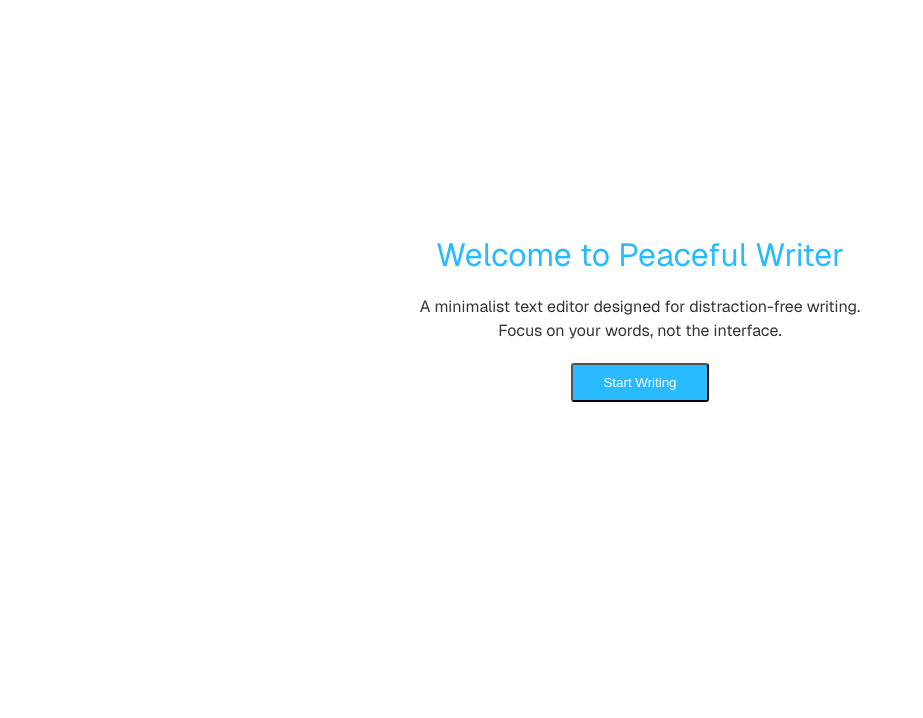
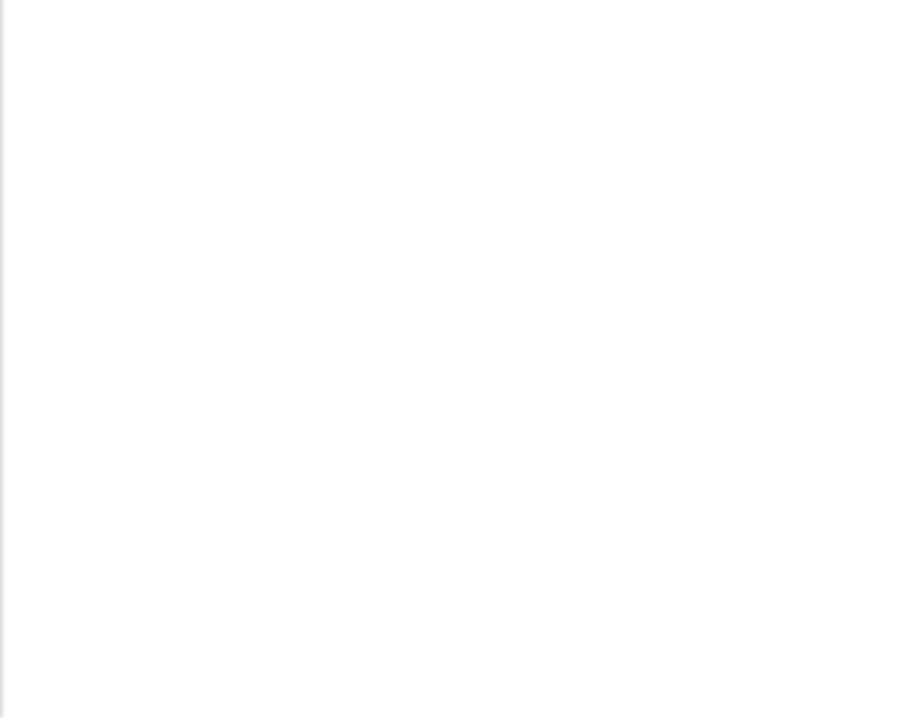
Before and after one commit to exilimz/peaceful-writing2, a website: page index.html in a window 1280 px wide. Shown: the part 82-800 px from the top of the page, without its empty margins (0-923 px from the left). Drawn offline with Linux system fonts and the light colour scheme.

Commit message:
splash screen gone

```diff
--- a/index.html
+++ b/index.html
@@ -12,17 +12,6 @@
     <meta name="description" content="Minimalist, distraction-free online text editor.">
 </head>
 <body spellcheck="false">
-    <!-- Splash Screen -->
-    <div id="splash_screen">
-        <div id="splash_content">
-            <div id="splash_block">
-                <h1>Welcome to Peaceful Writer</h1>
-                <p>A minimalist text editor designed for distraction-free writing. Focus on your words, not the interface.</p>
-                <button id="start_writing">Start Writing</button>
-            </div>
-        </div>
-    </div>
-
     <!-- Main Content -->
     <div id="wrapper">
         <div id="main" contenteditable="true" spellcheck="false"></div>
--- /dev/null
+++ b/package.json
@@ -0,0 +1,5 @@
+{
+  "dependencies": {
+    "@clerk/nextjs": "^6.12.3"
+  }
+}
--- a/script.js
+++ b/script.js
@@ -1,7 +1,5 @@
 document.addEventListener('DOMContentLoaded', function() {
     // DOM Elements
-    const splashScreen = document.getElementById('splash_screen');
-    const startWritingBtn = document.getElementById('start_writing');
     const main = document.getElementById('main');
     const wrapper = document.getElementById('wrapper');
     const logo = document.getElementById('logo');
@@ -51,7 +49,6 @@ document.addEventListener('DOMContentLoaded', function() {
     initializeApp();
 
     // Event Listeners
-    startWritingBtn.addEventListener('click', hideSplashScreen);
     logo.addEventListener('click', toggleMenu);
     opback.addEventListener('click', toggleMenu);
     opnew.addEventListener('click', newDocument);
@@ -99,7 +96,6 @@ document.addEventListener('DOMContentLoaded', function() {
         if (savedContent) {
             main.innerHTML = savedContent;
             updateWordCount();
-            hideSplashScreen();
         }
 
         // Load saved settings
@@ -107,6 +103,9 @@ document.addEventListener('DOMContentLoaded', function() {
 
         // Initially hide count div until mouse movement or typing
         countdiv.style.opacity = '0';
+
+        // Set focus to the main editor
+        main.focus();
     }
 
     function loadSettings() {
@@ -131,11 +130,6 @@ document.addEventListener('DOMContentLoaded', function() {
                 option.classList.add('active');
             }
         });
-    }
-
-    function hideSplashScreen() {
-        splashScreen.style.display = 'none';
-        main.focus();
     }
 
     function toggleMenu() {
--- a/styles.css
+++ b/styles.css
@@ -47,52 +47,6 @@ body {
     transition: background-color 0.3s ease, color 0.3s ease;
     overflow: hidden;
     height: 100vh;
-}
-
-/* Splash Screen */
-#splash_screen {
-    position: fixed;
-    top: 0;
-    left: 0;
-    width: 100%;
-    height: 100%;
-    background-color: #fff;
-    z-index: 1000;
-    display: flex;
-    justify-content: center;
-    align-items: center;
-    text-align: center;
-}
-
-#splash_content {
-    max-width: 500px;
-    padding: 20px;
-}
-
-#splash_block h1 {
-    margin-bottom: 20px;
-    color: #2abaff;
-    font-weight: 400;
-}
-
-#splash_block p {
-    margin-bottom: 20px;
-    line-height: 1.5;
-}
-
-#start_writing {
-    display: inline-block;
-    background-color: #2abaff;
-    color: white;
-    padding: 10px 30px;
-    border-radius: 3px;
-    cursor: pointer;
-    font-weight: 500;
-    transition: background-color 0.2s;
-}
-
-#start_writing:hover {
-    background-color: #1da0e0;
 }
 
 /* Main Writing Area */
```
Also changed, not shown: 2 other files.
